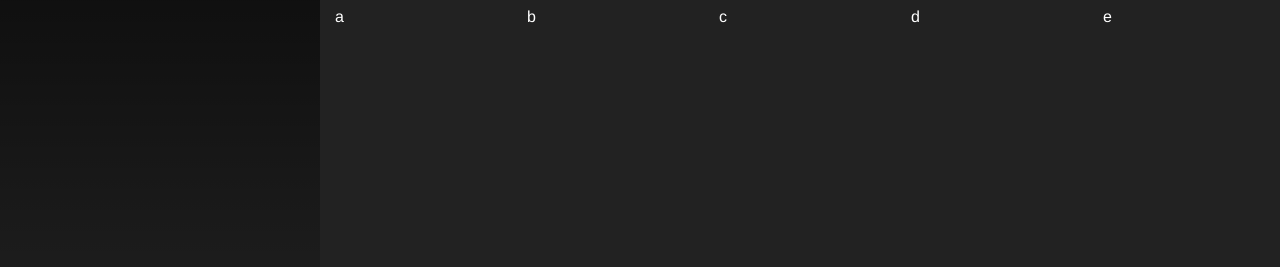
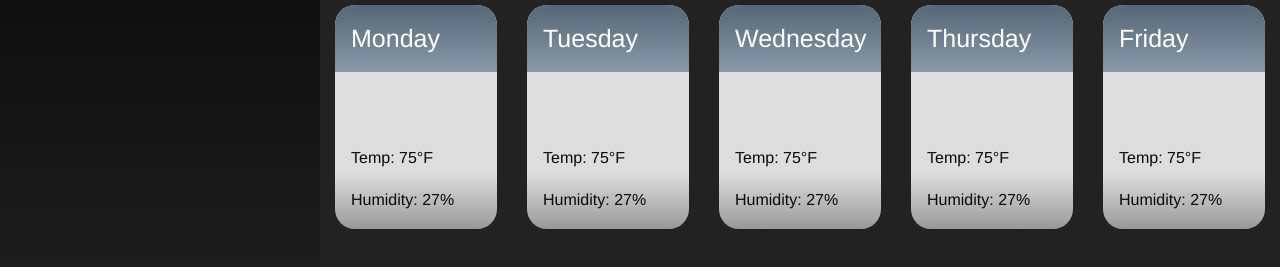
Before and after one commit to Mrjcowman/weatherDashboard, a plain HTML site: page index.html in a window 1280 px wide. Shown: the part 413-680 px from the top of the page. Drawn offline with nearby package versions, Linux system fonts and the light colour scheme.

Commit message:
Designed weekly weather cards

```diff
--- a/index.html
+++ b/index.html
@@ -67,11 +67,46 @@
                 <div class="forecast cell small-12">
                     <h3>5-Day Forecast</h3>
                     <div class="grid-x grid-margin-x">
-                        <div class="cell small-12 medium-auto">a</div>
-                        <div class="cell small-12 medium-auto">b</div>
-                        <div class="cell small-12 medium-auto">c</div>
-                        <div class="cell small-12 medium-auto">d</div>
-                        <div class="cell small-12 medium-auto">e</div>
+                        <div class="cell card small-12 medium-auto">
+                            <h4 class="card-divider">Monday</h4>
+                            <div class="card-section">
+                                <i class="fas fa-cloud-sun big-icon"></i>
+                                <p>Temp: 75&deg;F</p>
+                                <p>Humidity: 27%</p>
+                            </div>
+                        </div>
+                        <div class="cell card small-12 medium-auto">
+                            <h4 class="card-divider">Tuesday</h4>
+                            <div class="card-section">
+                                <i class="fas fa-cloud-sun big-icon"></i>
+                                <p>Temp: 75&deg;F</p>
+                                <p>Humidity: 27%</p>
+                            </div>
+                        </div>
+                        <div class="cell card small-12 medium-auto">
+                            <h4 class="card-divider">Wednesday</h4>
+                            <div class="card-section">
+                                <i class="fas fa-cloud-sun big-icon"></i>
+                                <p>Temp: 75&deg;F</p>
+                                <p>Humidity: 27%</p>
+                            </div>
+                        </div>
+                        <div class="cell card small-12 medium-auto">
+                            <h4 class="card-divider">Thursday</h4>
+                            <div class="card-section">
+                                <i class="fas fa-cloud-sun big-icon"></i>
+                                <p>Temp: 75&deg;F</p>
+                                <p>Humidity: 27%</p>
+                            </div>
+                        </div>
+                        <div class="cell card small-12 medium-auto">
+                            <h4 class="card-divider">Friday</h4>
+                            <div class="card-section">
+                                <i class="fas fa-cloud-sun big-icon"></i>
+                                <p>Temp: 75&deg;F</p>
+                                <p>Humidity: 27%</p>
+                            </div>
+                        </div>
                     </div>
                 </div>
 
--- a/style.css
+++ b/style.css
@@ -18,6 +18,24 @@ header.top-bar {
     margin: 0;
     background-color: transparent;
     border: unset;
+}
+
+.big-icon {
+    font-size: 300%;
+    color: transparent;
+    stroke: black;
+    stroke-width: 12pt;
+}
+
+.card {
+    background: linear-gradient(#dddddd 75%, #999999);
+    border: unset;
+    border-radius: 20px;
+}
+
+.card-divider {
+    background: linear-gradient(#556677, #8899aa);
+    color: white;
 }
 
 /* List Group CSS */
```
